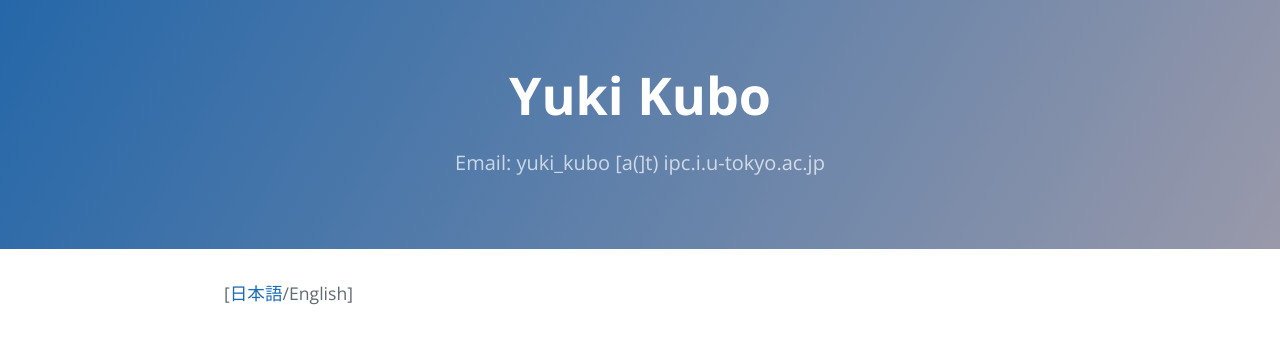
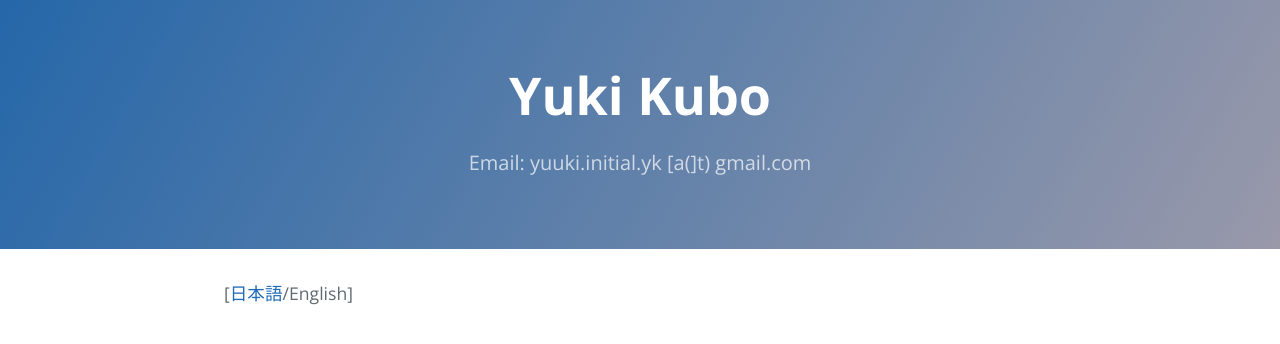
Before and after one commit to yuinityk/yuinityk.github.io, a Jekyll site: the page built from index_en.md, in a window 1280 px wide and 900 px high. Shown: the top 344 px of the window. Built offline with Jekyll 4.4.1, drawn with Linux system fonts in a browser that asks for light colours; the repository's description, which GitHub fills in, is left out.

Commit message:
メールアドレス修正

```diff
--- a/index_en.md
+++ b/index_en.md
@@ -1,7 +1,7 @@
 ---
 layout: default
 title: Yuki Kubo
-description: Email&#58 yuki_kubo [a(]t) ipc.i.u-tokyo.ac.jp
+description: Email&#58 yuuki.initial.yk [a(]t) gmail.com
 ---
 
 \[[日本語](./index.html)/English\]
```
Also changed, not shown: 1 other file.
